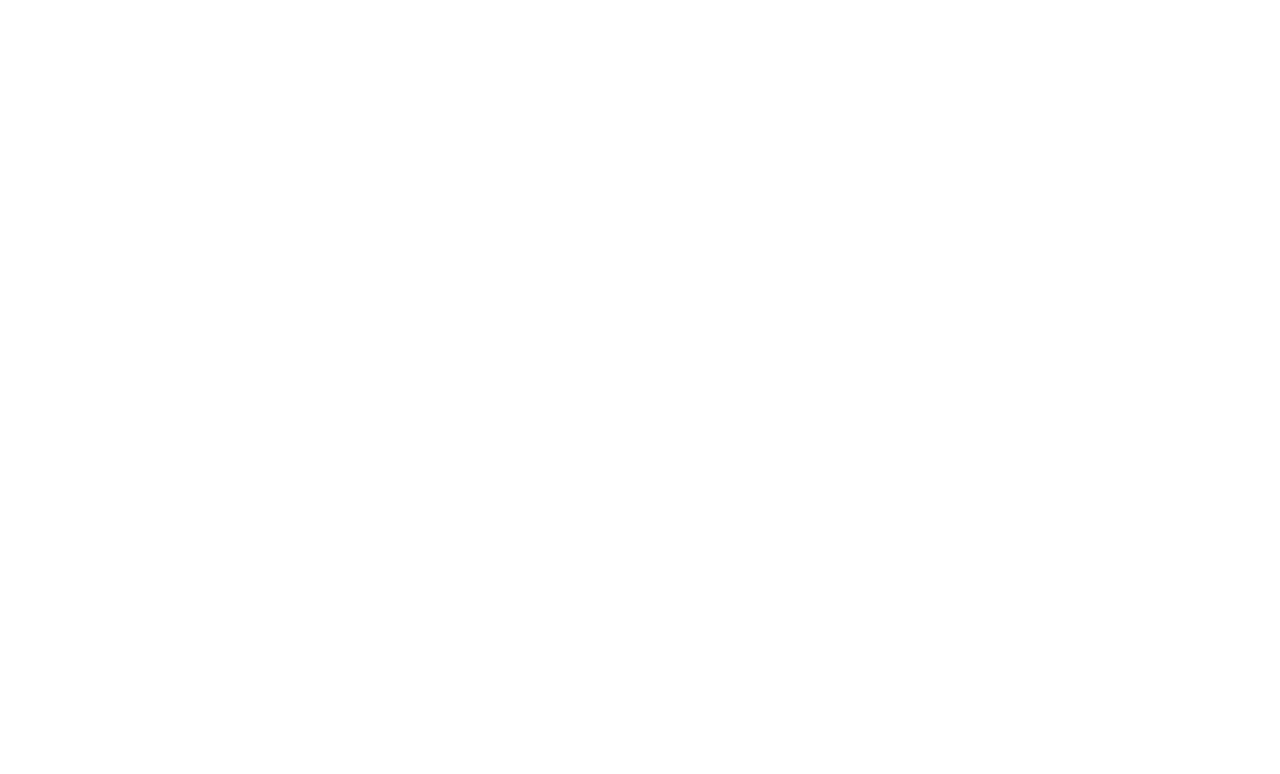
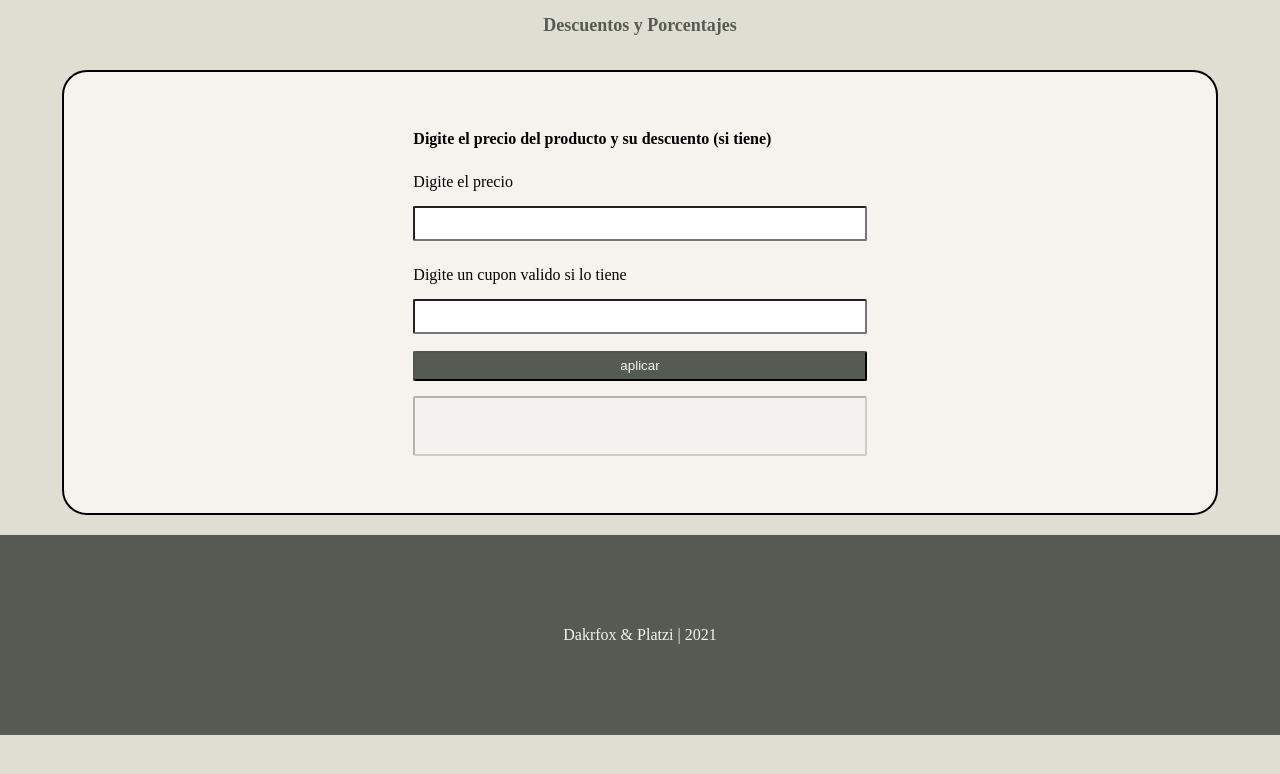
Before and after one commit to Dakrfox/JS_B4Platzi_001, a plain HTML site: page porcentajes&descuentos/index.html in a window 1280 px wide. Drawn offline with Linux system fonts and the light colour scheme.

Commit message:
price n discount

```diff
--- a/porcentajes&descuentos/index.html
+++ b/porcentajes&descuentos/index.html
@@ -4,10 +4,29 @@
     <meta charset="UTF-8">
     <meta http-equiv="X-UA-Compatible" content="IE=edge">
     <meta name="viewport" content="width=device-width, initial-scale=1.0">
-    <title>Document</title>
+    <title>Javascript Practico</title>
     <script src="./main.js"></script>
+    <link rel="stylesheet" href="./styles/styles.css">
 </head>
 <body>
+    <header class="header">
+        <h1 class="header--title">Descuentos y Porcentajes</h1>
+    </header>
+    <section>
 
+        <form>
+            <h4>Digite el precio del producto y su descuento (si tiene)</h4>
+            <p>Digite el precio</p>
+            <input id="precio" type="text">
+            <p>Digite un cupon valido si lo tiene</p>
+            <input id="descuento" type="text">
+            <button type="button" onclick="apply_disc_id_exist()">aplicar</button>
+            <input id="total" type="text" disabled>
+        </form>
+    </section>
+
+    <footer>
+        <p>Dakrfox & Platzi | 2021</p>
+    </footer>
 </body>
 </html>
--- a/porcentajes&descuentos/main.js
+++ b/porcentajes&descuentos/main.js
@@ -1 +1,23 @@
-//hola
+function apply_disc_id_exist(){
+    let precio = document.getElementById("precio").value;
+    const lista =    [{name:'cupon1',
+                        discount:15},
+                        {name:'cupon2',
+                        discount:25},
+                        {name:'cupon3',
+                        discount:35}];
+    let cupon = document.getElementById("descuento").value;
+    let v_cupon = function(coupon){
+        return coupon.name===cupon;
+    };
+    let userC = lista.find(v_cupon);
+    if(!userC){
+        alert(`El cupón ${cupon} no es valido :c`);
+        let txt_ttl = document.getElementById("total").value=`el precio total es de: ${precio}`;
+    }
+    else{
+        let total = precio - precio*(userC.discount/100);
+        let txt_ttl = document.getElementById("total").value=`el precio total es de: ${total}`;
+    }
+
+}
--- /dev/null
+++ b/porcentajes&descuentos/styles/styles.css
@@ -0,0 +1,84 @@
+:root{
+    --main: #555b53;
+    --secondary: #f6f3ee;
+    --bg: #e0ded2;
+    --change: #bdbbad;
+    /*TEXT*/
+    --txt-1: #555b53;
+    --txt-2: #f6f3ee;
+}
+
+*{
+    margin: 0;
+    padding: 0;
+    max-width: 100%;
+}
+body{
+    background-color: var(--bg);
+}
+.header{
+    width: 100%;
+    height: 50px;
+    display: flex;
+    align-items: center;
+    padding: 10px;
+    justify-content: center;
+    box-sizing: border-box;
+    background-color: var(--bg);
+}
+.header--title{
+    font-size: 18px;
+    color: var(--txt-1);
+}
+section{
+    width: 90%;
+    min-height: 360px;
+    margin: 20px auto;
+    border-radius: 25px;
+    border: solid 2px ;
+    display: flex;
+    justify-content: center;
+    align-items: center;
+    background-color: var(--secondary);
+}
+form{
+    padding: 5% 10%;
+}
+
+p{
+    margin-top: 25px;
+    width: 100%;
+}
+input{
+    width: 100%;
+    height: 35px;
+    border-radius: 2px;
+    margin-top: 15px;
+    padding: 0px 10px;
+    box-sizing: border-box;
+}
+button{
+    margin-top: 17px;
+    width: 100%;
+    height: 30px;
+    background-color: var(--main);
+    color: var(--txt-2);
+    border-radius: 2px;
+}
+
+
+footer{
+    display: flex;
+    height: 200px;
+    background-color: var(--main);
+    justify-content: center;
+    align-items: center;
+}
+footer p{
+    margin-top: 0;
+    width: auto;
+    color: var(--txt-2);
+}
+#total{
+    height: 60px;
+}
```
Also changed, not shown: index.html (+1 -1 lines), 1 other file.
